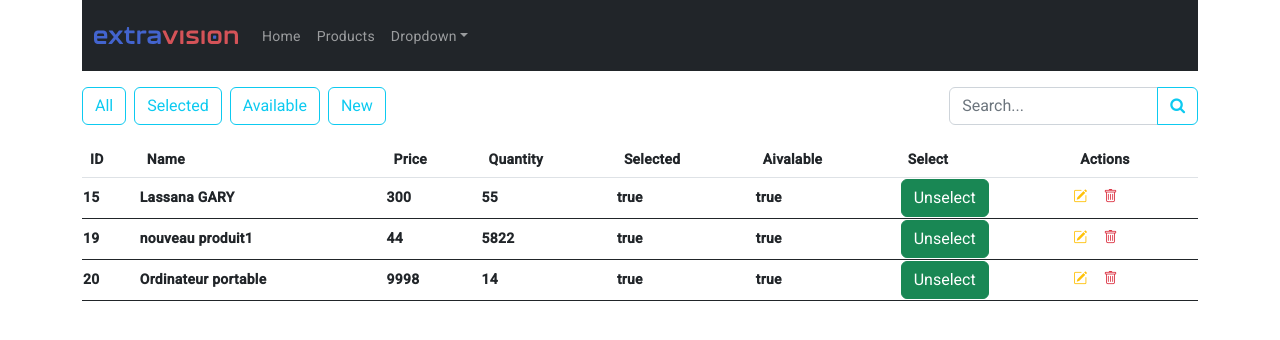
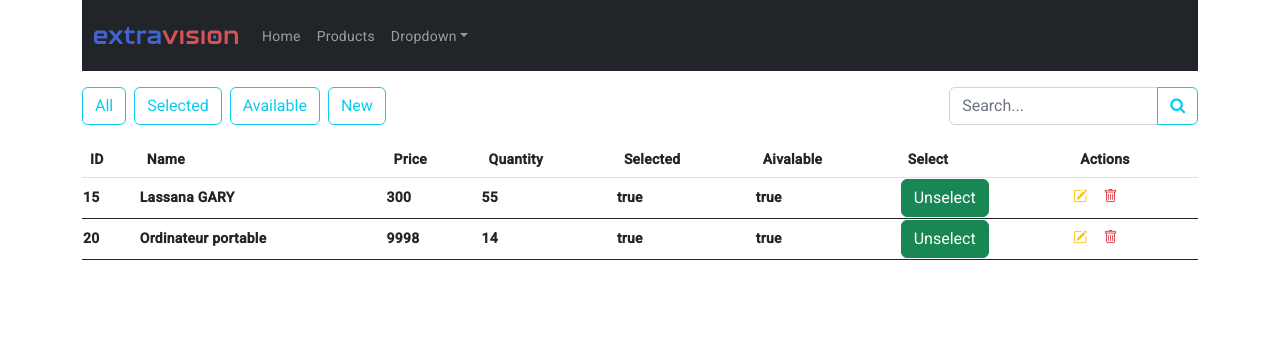
Before and after one commit to GARYLassana/FIRSTAPP2, an Angular app: page /products in a window 1280 px wide. Both pictures are taken after a click on the button "Selected". Shown: the top 340 px of the page. Built offline with nearby package versions, Linux system fonts and the light colour scheme; data requests are answered from the project's data file.

Commit message:
Centralisation la gestion des evenements dans un seul objet Subject

```diff
--- a/db.json
+++ b/db.json
@@ -21,7 +21,7 @@
       "name": "nouveau produit1",
       "price": "44",
       "quantity": "5822",
-      "selected": true,
+      "selected": false,
       "available": true
     },
     {
--- a/src/app/components/products/products-list/products-list.component.html
+++ b/src/app/components/products/products-list/products-list.component.html
@@ -14,7 +14,7 @@
   <!-- Le tableau des données -->
   <ng-container *ngSwitchCase="DataStateEnum.LOADED">
     <!-- <div class="container table-responsive"> -->
-    <table class="table table-striped table-hover align-middle">
+    <table class="table">
       <thead class="sticky-top">
         <tr>
           <th scope="col">ID</th>
@@ -28,8 +28,7 @@
         </tr>
       </thead>
       <tbody>
-        <app-product-item *ngFor="let p of result.data" [product]="p"
-          style="display: contents; text-align: left;"></app-product-item>
+        <app-product-item *ngFor="let p of result.data" [product]="p" style="display: contents"></app-product-item>
       </tbody>
     </table>
   </ng-container>
```
